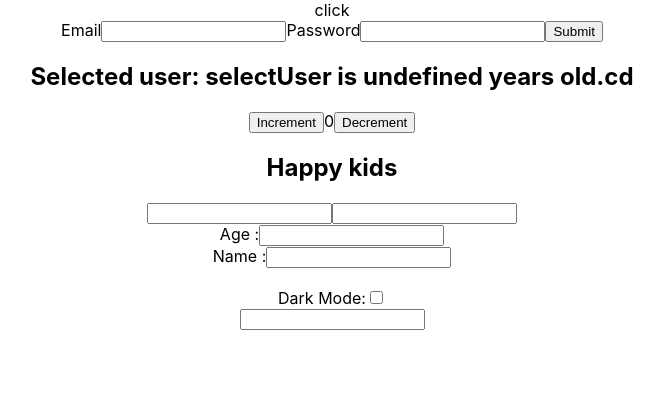
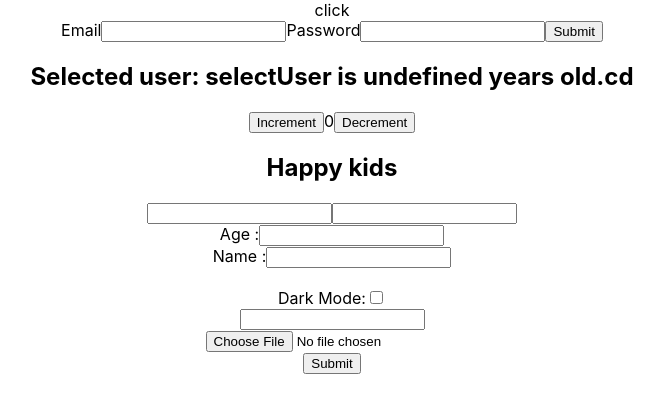
Before and after one commit to NidhitheCoder/advanced-react, a React (Create React App) app in the folder sample-app/: page / in a window 1280 px wide. Shown: the top 412 px of the page, without its empty margins (308-972 px from the left). Built offline with nearby package versions, Linux system fonts and the light colour scheme.

Commit message:
feat: file uploader component

```diff
--- a/sample-app/src/App.js
+++ b/sample-app/src/App.js
@@ -10,6 +10,7 @@ import FormComponent from "./components/hooks/FormComponent";
 // import {ReactComponent as ReactLogo} from './logo.svg';
 // import UseTransitionHook from "./components/hooks/useTransitionHook";
 import UseTransitionHook2 from "./components/hooks/useTransitionHook2";
+import FileUploader from "./components/FileUploader";
 
 // const reducer = ({ state }) => {
 //   switch (state) {
@@ -86,6 +87,7 @@ function App() {
     {/* <ReactLogo /> */}
     {/* <UseTransitionHook />  */}
     <UseTransitionHook2 />
+    <FileUploader />
     </div>;
 }
 
--- /dev/null
+++ b/sample-app/src/components/FileUploader.tsx
@@ -0,0 +1,24 @@
+import { useState } from "react";
+
+const FileUploader = () => {
+  const [selectedFile, setSelectedFile] = useState();
+
+  const changeHandler = (event: any) => {
+    setSelectedFile(event.target.files[0]);
+  };
+
+  const handleSubmission = () => {
+    console.log(selectedFile);
+  };
+
+  return (
+    <div className="">
+      <input type="file" name="file" onChange={changeHandler} />
+      <div>
+        <button onClick={handleSubmission}>Submit</button>
+      </div>
+    </div>
+  );
+};
+
+export default FileUploader;
--- a/sample-app/src/components/hooks/useTransitionHook2.tsx
+++ b/sample-app/src/components/hooks/useTransitionHook2.tsx
@@ -20,7 +20,7 @@ const UseTransitionHook2 = () => {
 
   return (
     <div className="">
-      <input type="text" value={input} onChange={handleChange} />
+      <input type="text" value={input } onChange={handleChange} />
       {isPending
         ? "Loading..."
         : list.map((item, index) => {
```
